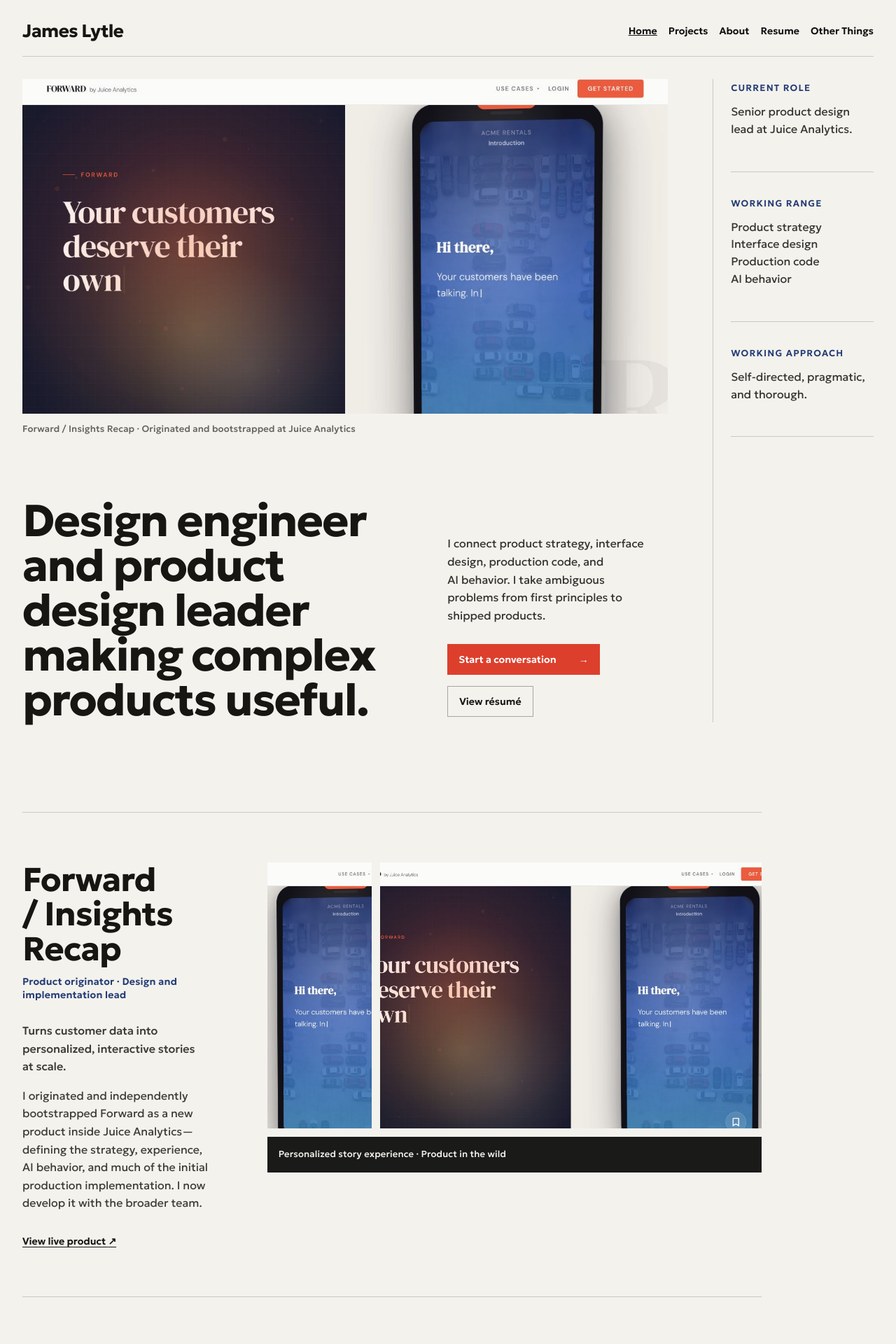
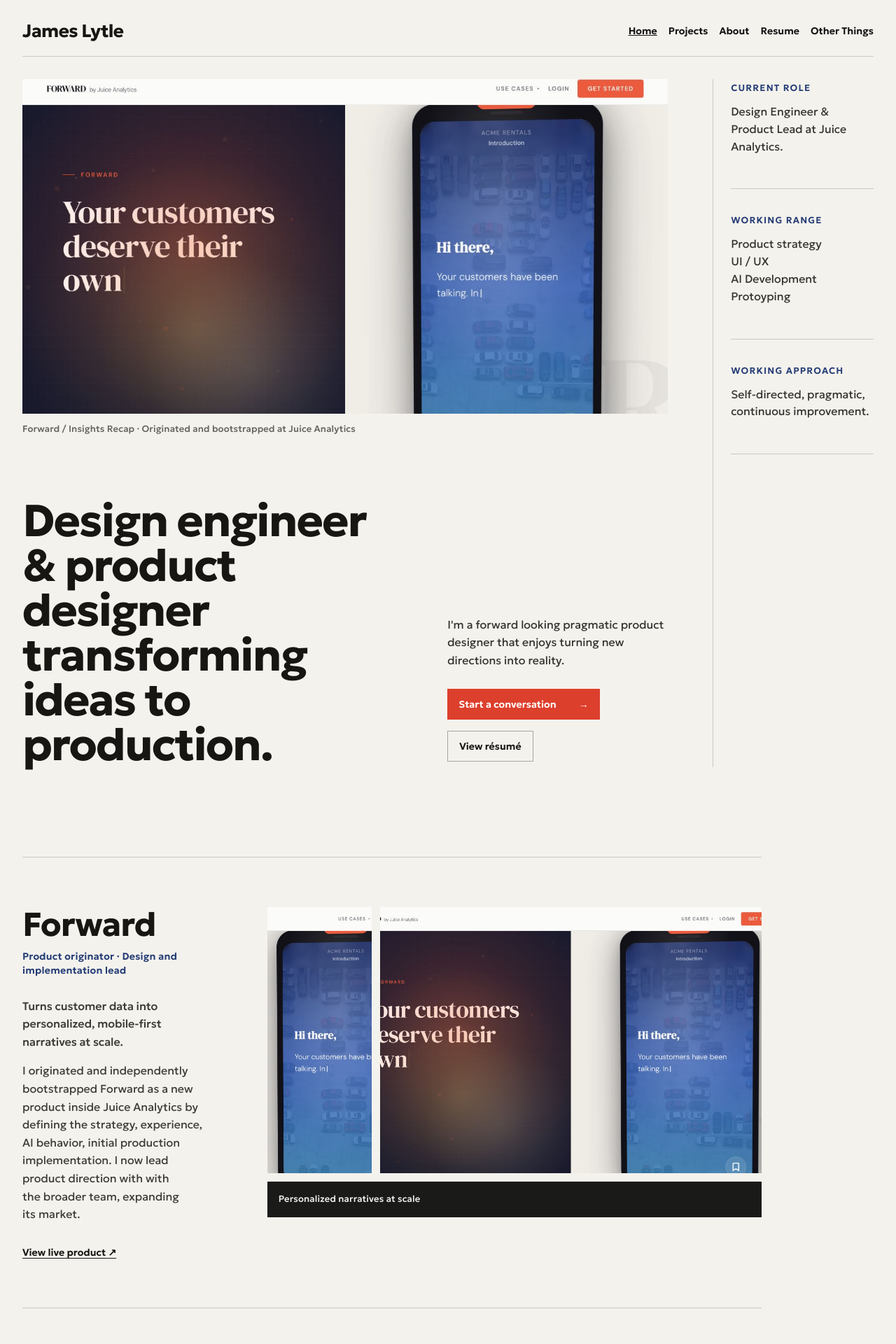
Before and after one commit to 03stories/jameslytle.com, a React (Vite) app: page / in a window 1280 px wide. Shown: the top 1920 px of the page at 70% size. Built offline with nearby package versions, Linux system fonts and the light colour scheme; grey boxes are pictures that could not be loaded.

Commit message:
Update HomePage.jsx

```diff
--- a/src/pages/HomePage.jsx
+++ b/src/pages/HomePage.jsx
@@ -30,11 +30,10 @@
           </figure>
 
           <div className="home-intro">
-            <h2 id="home-heading">Design engineer and product design leader making complex products useful.</h2>
+            <h2 id="home-heading">Design engineer & product designer transforming ideas to production.</h2>
             <div className="home-intro-copy">
               <p>
-                I connect product strategy, interface design, production code, and AI behavior. I take ambiguous
-                problems from first principles to shipped products.
+                I'm a forward looking pragmatic product designer that enjoys turning new directions into reality.
               </p>
               <div className="home-actions">
                 <a className="home-primary-action" href="mailto:jameslytle@hey.com">
@@ -51,15 +50,15 @@
         <aside className="home-rail" aria-label="Current role and working approach">
           <section>
             <h3>Current role</h3>
-            <p>Senior product design lead at Juice Analytics.</p>
+            <p>Design Engineer & Product Lead at Juice Analytics.</p>
           </section>
           <section>
             <h3>Working range</h3>
-            <p>Product strategy<br />Interface design<br />Production code<br />AI behavior</p>
+            <p>Product strategy<br />UI / UX<br />AI Development<br />Protoyping</p>
           </section>
           <section>
             <h3>Working approach</h3>
-            <p>Self-directed, pragmatic, and thorough.</p>
+            <p>Self-directed, pragmatic, continuous improvement.</p>
           </section>
         </aside>
       </div>
@@ -67,13 +66,13 @@
       <div className="home-work">
         <article className="home-project home-project-forward">
           <div className="home-project-copy">
-            <h2>Forward / Insights Recap</h2>
+            <h2>Forward</h2>
             <p className="home-role">Product originator · Design and implementation lead</p>
-            <p className="home-project-lede">Turns customer data into personalized, interactive stories at scale.</p>
+            <p className="home-project-lede">Turns customer data into personalized, mobile-first narratives at scale.</p>
             <p>
-              I originated and independently bootstrapped Forward as a new product inside Juice Analytics—defining
-              the strategy, experience, AI behavior, and much of the initial production implementation. I now develop
-              it with the broader team.
+              I originated and independently bootstrapped Forward as a new product inside Juice Analytics by defining
+              the strategy, experience, AI behavior, initial production implementation. I now lead product direction with
+              with the broader team, expanding its market.
             </p>
             <a className="home-text-link" href="https://www.insightsrecap.com/">
               View live product <span aria-hidden="true">↗</span>
@@ -82,7 +81,7 @@
           <figure className="home-forward-pair">
             <img className="home-forward-mobile" src={projects.forward} alt="Forward mobile personalized story detail" />
             <img className="home-forward-wide" src={projects.forward} alt="Forward product landing experience" />
-            <FigureLabel>Personalized story experience · Product in the wild</FigureLabel>
+            <FigureLabel>Personalized narratives at scale</FigureLabel>
           </figure>
         </article>
 
```
